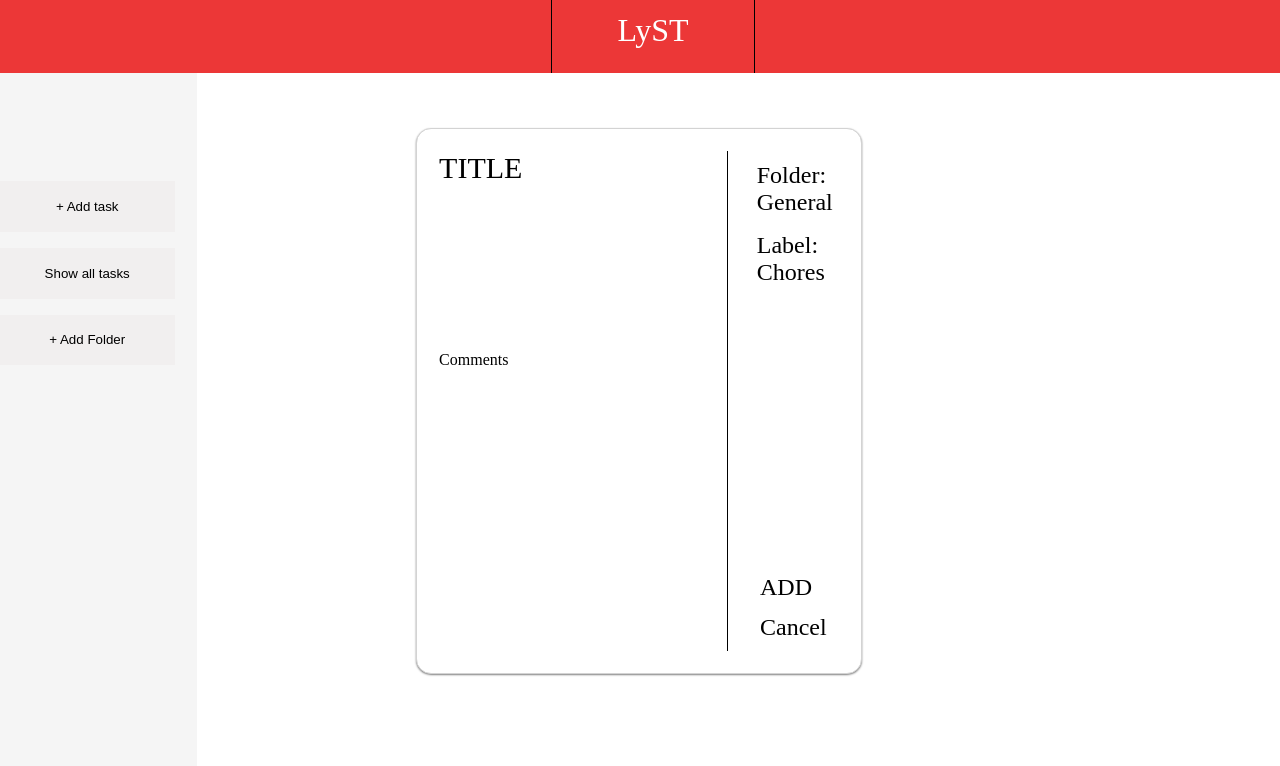
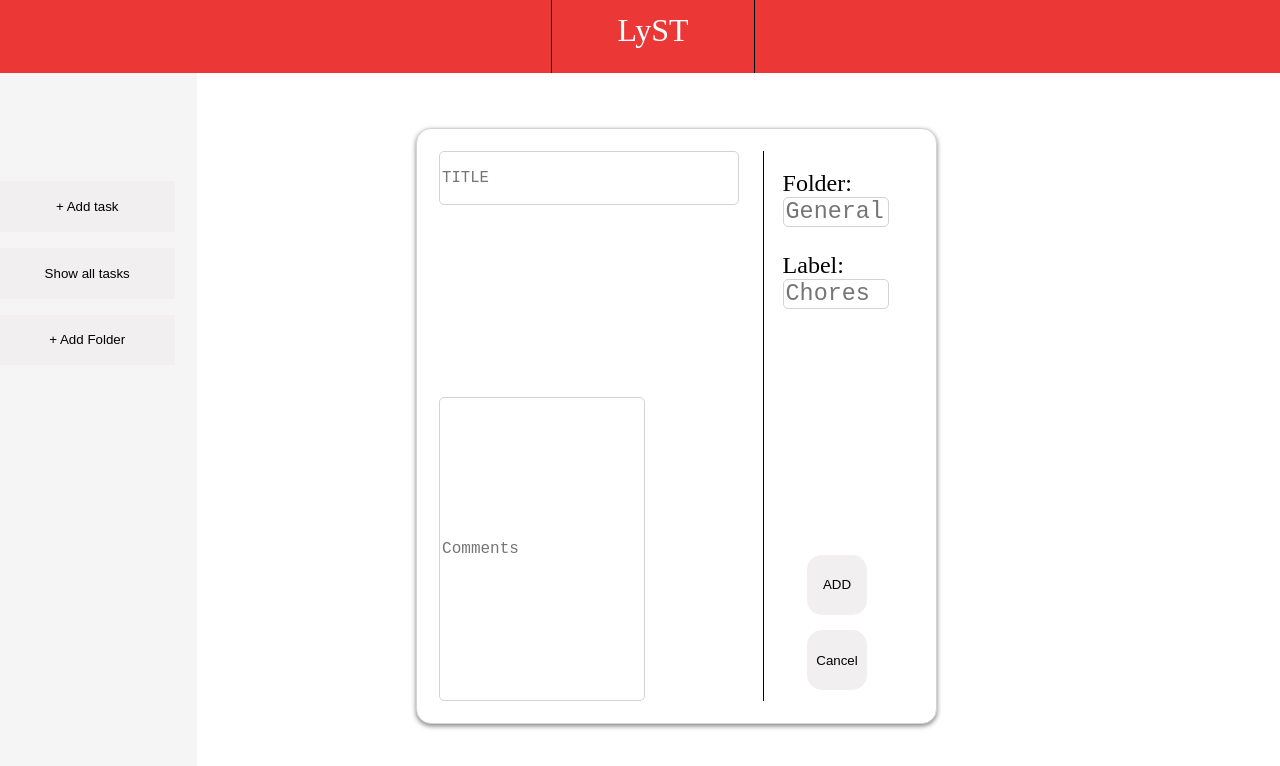
Before and after one commit to MattRueter/TOP_libraryapp, a plain HTML site: page index.html in a window 1280 px wide. Shown: the top 766 px of the page. Drawn offline with Linux system fonts and the light colour scheme.

Commit message:
added buttons and inputs to addItemBox

```diff
--- a/index.html
+++ b/index.html
@@ -21,32 +21,33 @@
 
 		<div class='display'>  <!-- DOM stuff can append to 'display'-->
 
+			<!-- GENERIC MESSAGE if no tasks exist <div class='genericMessage'>ADD new tasks from the menu bar.</div>  -->
 
 			<div class='addItemBox'>     <!--Will be generated by JS when add btn pressed-->
 
 					<div class='leftContainerADD'>
-						<div class='title'>TITLE</div>
-						<div class='comments'>Comments</div>
+						<input type ='text' id ='title' placeholder ='TITLE'></input>
+						<input type ='text' id = 'comments' placeholder = 'Comments'></input>
 					</div>
 
 
 					<div class ='rightContainerADD'>
 						<div class ='topBtnContainer'>
 							<div class='folderRef'>Folder:
-								<div id='folder'>General</div>
+								<input type = 'text' class = 'boxInput' id='folder' placeholder = 'General'></input>
 							</div>
 
 							<div class='label'>Label:
-								<div id='label'>Chores</div>
+								<input type = 'text' class = 'boxInput' id='label' placeholder = 'Chores'></input>
 							</div>
 						</div>
 						<div class='bottomBtnContainer'>
 							<div class='markComplete'>
-								<div class='completeBTN'>ADD</div>
+								<button class='addItemBoxBtn'>ADD</button>
 							</div>
 
 							<div class='delete'>
-								<div class ='deleteBTN'>Cancel</div>
+								<button class ='addItemBoxBtn'>Cancel</button>
 							</div>
 						</div>
 					</div>
@@ -56,7 +57,6 @@
 
 
 
-			<!-- GENERIC MESSAGE if no tasks exist <div class='genericMessage'>ADD new tasks from the menu bar.</div>  -->
 
 <!--		<div class='taskItem'>
 				<div class='leftContainer'>
--- a/styles.css
+++ b/styles.css
@@ -16,7 +16,18 @@ button{
 		background-color: rgb(251 236 236);
 	}
 
-									/*Main elements navbar, menubar, display area*/
+	input{
+		border: 1px solid lightgray;
+		border-radius: 5px;
+			font-family:monospace;
+	}
+
+	.boxInput{
+		width:100px;
+		font-size: larger;
+
+	}
+									/*Main elements navbar, menubar, display area* (always displayed)*/
 .nav{
 	height:60px;
 	width:100%;
@@ -88,9 +99,9 @@ main{
 			border: 1px solid lightgray;
 			border-radius: 15px;
 			background-color: #ffffff;
-			box-shadow: 0px 1px 2px gray;
-				height:500px;
-				width:400px;
+			box-shadow: 0px 2px 5px gray;
+				height:550px;
+				width:475px;
 			margin-left:20%;
 			margin-top: 5%;
 			padding:2%;
@@ -104,9 +115,14 @@ main{
 							justify-content: space-between;
 
 						}
-						.comments{
+						#title{
+							height:50px;
+							font-size: larger;
+						}
+						#comments{
 							height:300px;
 							width:200px;
+							font-size: large;
 						}
 						.rightContainerADD{
 							border-left:1px solid black;
@@ -121,6 +137,10 @@ main{
 									.bottomBtnContainer{
 
 									}
+										.addItemBoxBtn{
+											width: 60px;
+											border-radius: 15px;
+										}
 									.topBtnContainer > *{
 										margin:10%;
 										padding:5%;
```
